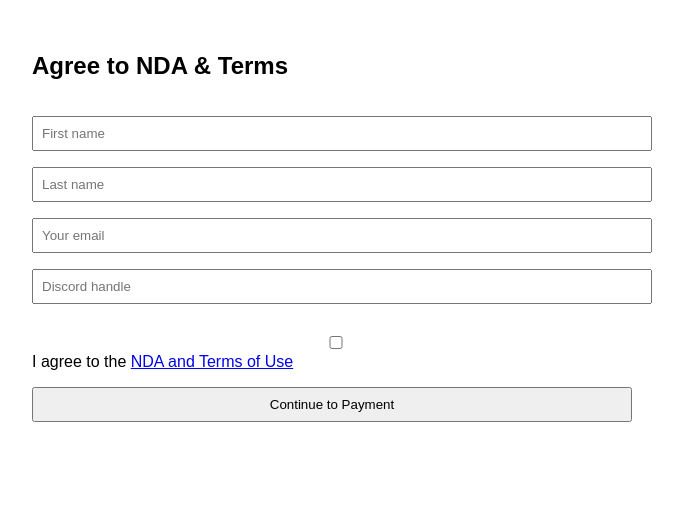
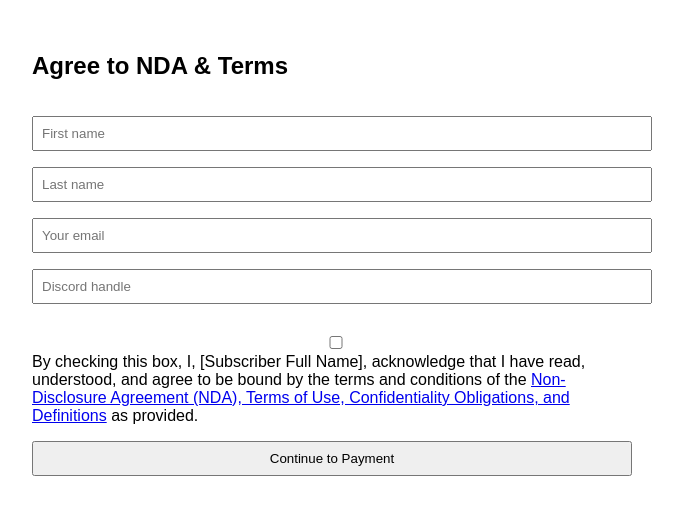
Before and after one commit to Precision-Levels/NDA-Consent-Form, a plain HTML site: page index.html in a window 1280 px wide. Shown: the whole page, without its empty margins (308-991 px from the left). Drawn offline with Linux system fonts and the light colour scheme.

Commit message:
Update index.html

```diff
--- a/index.html
+++ b/index.html
@@ -33,9 +33,10 @@
     <input type="email" name="email" placeholder="Your email" required>
     <input type="text" name="discordHandle" placeholder="Discord handle" required>
     <label>
-      <input type="checkbox" name="agreeToTerms" required>
-      I agree to the <a href="https://your-nda-link.com" target="_blank">NDA and Terms of Use</a>
-    </label>
+  <input type="checkbox" name="agreeToTerms" required>
+  By checking this box, I, [Subscriber Full Name], acknowledge that I have read, understood, and agree to be bound by the terms and conditions of the
+  <a href="https://your-nda-link.com" target="_blank">Non-Disclosure Agreement (NDA), Terms of Use, Confidentiality Obligations, and Definitions</a> as provided.
+</label>
     <button type="submit">Continue to Payment</button>
   </form>
 
```
